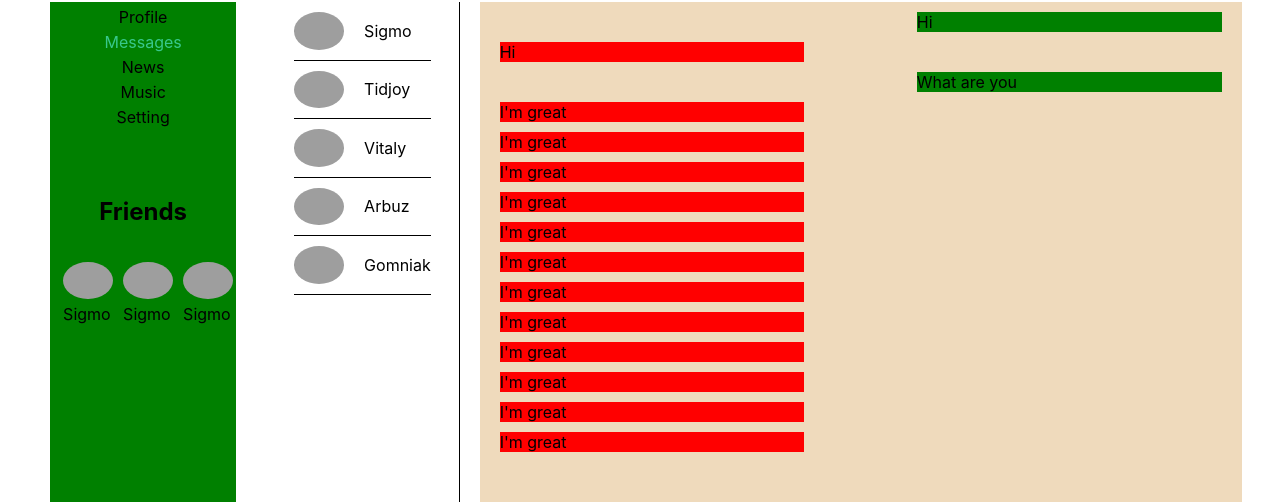
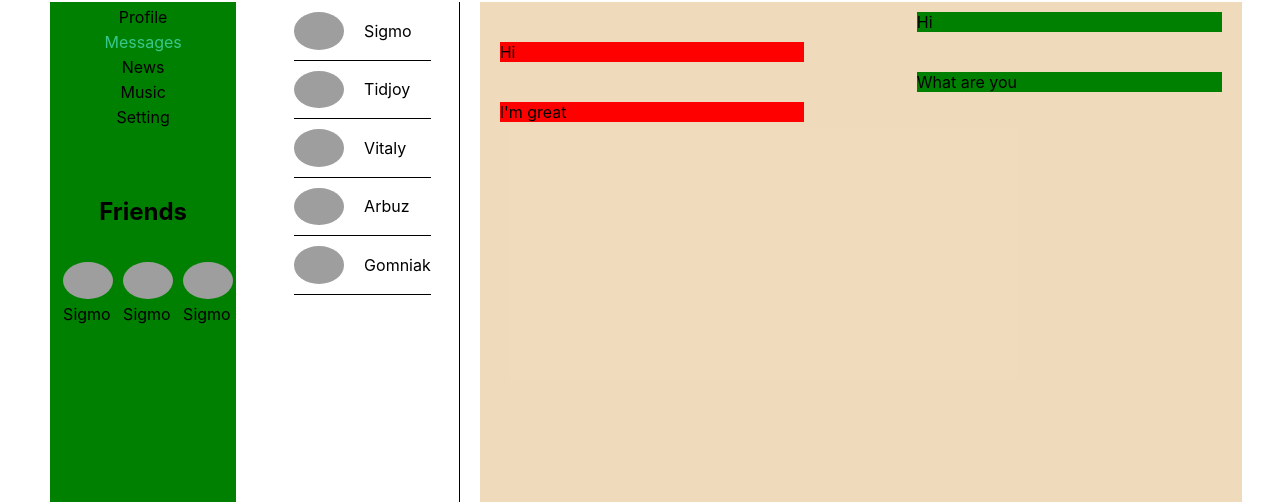
Before and after one commit to Vlad22331/Vlad22331-social-network-learning-React, a React (Create React App) app: page /messages in a window 1280 px wide. Shown: the part 128-630 px from the top of the page. Built offline with nearby package versions, Linux system fonts and the light colour scheme; grey boxes are pictures that could not be loaded.

Commit message:
feat(dialog.jsx): creation of functionality for entering and adding messages

```diff
--- a/src/App.js
+++ b/src/App.js
@@ -14,7 +14,7 @@ function App(props) {
           <Routes>
             <Route path="/" element = {<Profile profileData={props.state.profileData} dispatch={props.dispatch}/>} />
             <Route path="/profile/*" element = {<Profile profileData={props.state.profileData} dispatch={props.dispatch}/>} />
-            <Route path="/messages/*" element = {<Messages messageData={props.state.messageData}/>} />
+            <Route path="/messages/*" element = {<Messages messageData={props.state.messageData} dispatch = {props.dispatch}/>} />
           </Routes>
 
         </div>
--- a/src/comp/MessagesMenu/dialog/dialog.jsx
+++ b/src/comp/MessagesMenu/dialog/dialog.jsx
@@ -1,16 +1,22 @@
 import React from "react";
 import styles from "./dialog.module.css"
 import Messeg from "./messeg/messeg";
+import { updateMessageActionCreator, sendMessageActionCreator } from "../../../redax/state";
+
 
 const Dialog = (props) =>{
-    const messageComp = props.messageMass.map(item => <Messeg message={item.message} youAuthor={item.youAuthor} />)
+    const textareaRef = React.createRef()
 
-    const textareaRef = React.createRef();
+    const updateMessage = () =>{
+        const text = textareaRef.current.value
+        props.dispatch(updateMessageActionCreator(text))
+    }
 
     const sendMessage = () =>{
-        const textareaValue = textareaRef.current.value
-        alert (textareaValue)
+        props.dispatch(sendMessageActionCreator())
     }
+
+    const messageComp = props.messageData.messageMass.map(item => <Messeg message={item.message} youAuthor={item.youAuthor} />)
 
     return(
         <div className={styles.dialogContainer}>
@@ -18,7 +24,7 @@ const Dialog = (props) =>{
                 {messageComp}
             </div>
             <div className={styles.textareaContainer}>
-                <textarea ref={textareaRef}></textarea>
+                <textarea value = {props.messageData.typedMessage} onChange={updateMessage} ref={textareaRef}></textarea>
                 <button onClick={sendMessage}>Send</button>
             </div>
         </div>
--- a/src/comp/MessagesMenu/dialog/dialog.module.css
+++ b/src/comp/MessagesMenu/dialog/dialog.module.css
@@ -8,6 +8,7 @@
 .messagesContainer{
     width: 100%;
     height: 85%;
+    overflow-y  : auto;
 }
 
 .textareaContainer{
--- a/src/comp/MessagesMenu/dialog/messeg/messeg.jsx
+++ b/src/comp/MessagesMenu/dialog/messeg/messeg.jsx
@@ -1,3 +1,4 @@
+import React from "react"
 import styles from "./messeg.module.css"
 
 const Messeg = (props) => {
--- a/src/comp/MessagesMenu/messagesMenu.jsx
+++ b/src/comp/MessagesMenu/messagesMenu.jsx
@@ -7,7 +7,7 @@ const Messages = (props) => {
     return(
         <div className={styles.messageMainInfo}>
             <ContactMenu contactMass={props.messageData.contactMass} />
-            <Dialog messageMass={props.messageData.messageMass}/>
+            <Dialog messageData={props.messageData} dispatch = {props.dispatch}/>
         </div>
     )
 }
--- a/src/redax/state.js
+++ b/src/redax/state.js
@@ -1,5 +1,8 @@
 const addPost = "ADD-POST";
 const updateNewPostText = "UPDATE-NEW-POST-TEXT";
+const updateMessage = "UPDATE-MESSAGE";
+const sendMessage = "SEND-MESSAGE";
+
 
 const store = {
     _state: {
@@ -22,22 +25,14 @@ const store = {
             currentNewPostText: "",
         },
 
-        messageData: {messageMass: [
+        messageData: {
+            typedMessage: "",
+            messageMass: [
                 {message: "Hi", youAuthor: true},
                 {message: "Hi", youAuthor: false},
                 {message: "What are you", youAuthor: true},
                 {message: "I'm great", youAuthor: false},
-                {message: "I'm great", youAuthor: false},
-                {message: "I'm great", youAuthor: false},
-                {message: "I'm great", youAuthor: false},
-                {message: "I'm great", youAuthor: false},
-                {message: "I'm great", youAuthor: false},
-                {message: "I'm great", youAuthor: false},
-                {message: "I'm great", youAuthor: false},
-                {message: "I'm great", youAuthor: false},
-                {message: "I'm great", youAuthor: false},
-                {message: "I'm great", youAuthor: false},
-                {message: "I'm great", youAuthor: false},
+
             ],
 
             contactMass: [
@@ -57,7 +52,7 @@ const store = {
     },
 
     subscribe (observer) {
-        this._informObserverDOM = observer
+        this._informObserver = observer
     },
 
     dispatch(action) {
@@ -69,12 +64,27 @@ const store = {
             }
             this._state.profileData.currentNewPostText = "";
             this._state.profileData.postsMass.unshift(newPost);
-            this._informObserverDOM(this._state)
+            this._informObserver(this._state)
         }
 
         else if(action.type === "UPDATE-NEW-POST-TEXT"){
             this._state.profileData.currentNewPostText = action.text
-            this._informObserverDOM(this._state)
+            this._informObserver(this._state)
+        }
+
+        else if(action.type === "UPDATE-MESSAGE"){
+            this._state.messageData.typedMessage = action.text;
+            this._informObserver(this._state);
+        }
+
+        else if(action.type === "SEND-MESSAGE"){
+            const newMessage = {
+                message: this._state.messageData.typedMessage,
+                youAuthor: true
+            }
+            this._state.messageData.typedMessage = "";
+            this._state.messageData.messageMass.push(newMessage)
+            this._informObserver(this._state)
         }
     }
 }
@@ -91,4 +101,16 @@ export const updateNewPostTextActionCreator = (text) => {
     }
 }
 
+export const sendMessageActionCreator = () =>{
+    return{
+        type: sendMessage
+    }
+}
+
+export const updateMessageActionCreator = (text) => {
+    return{
+        type: updateMessage, text: text
+    }
+}
+
 export default store
```
